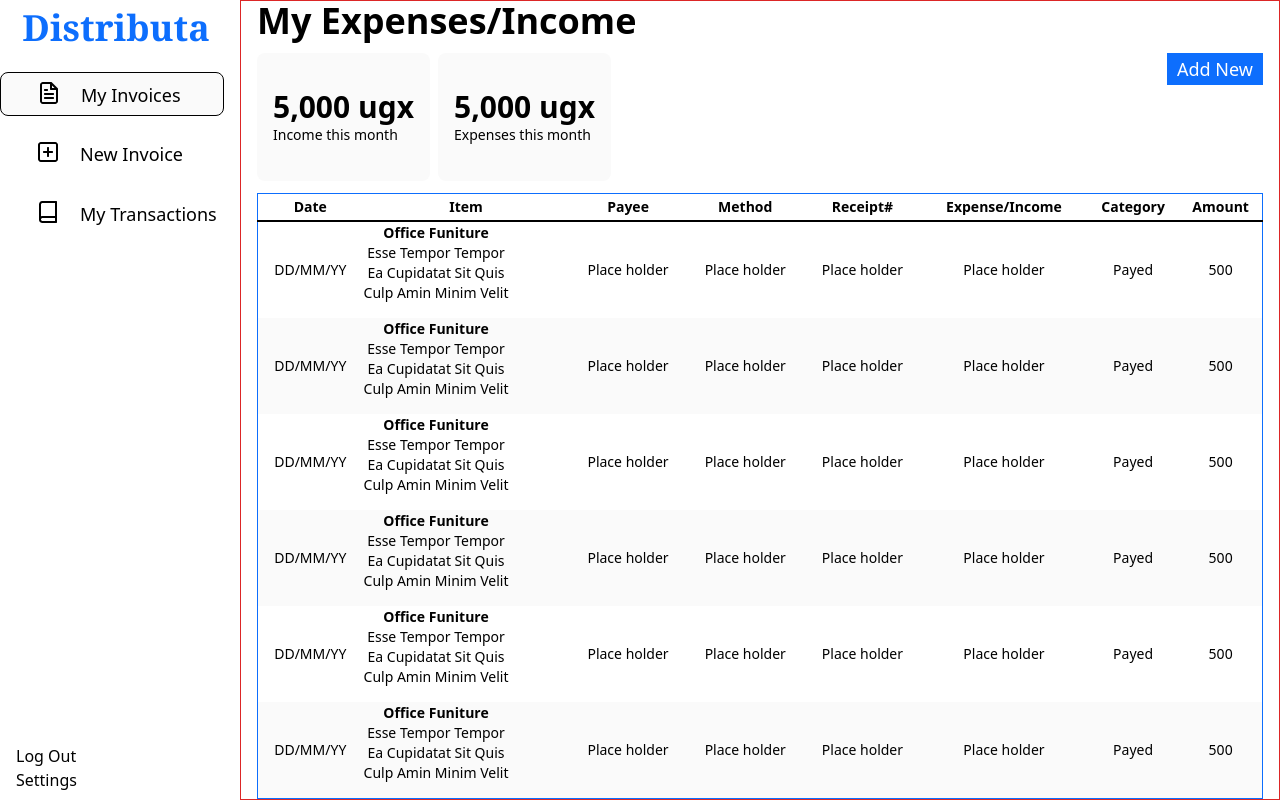
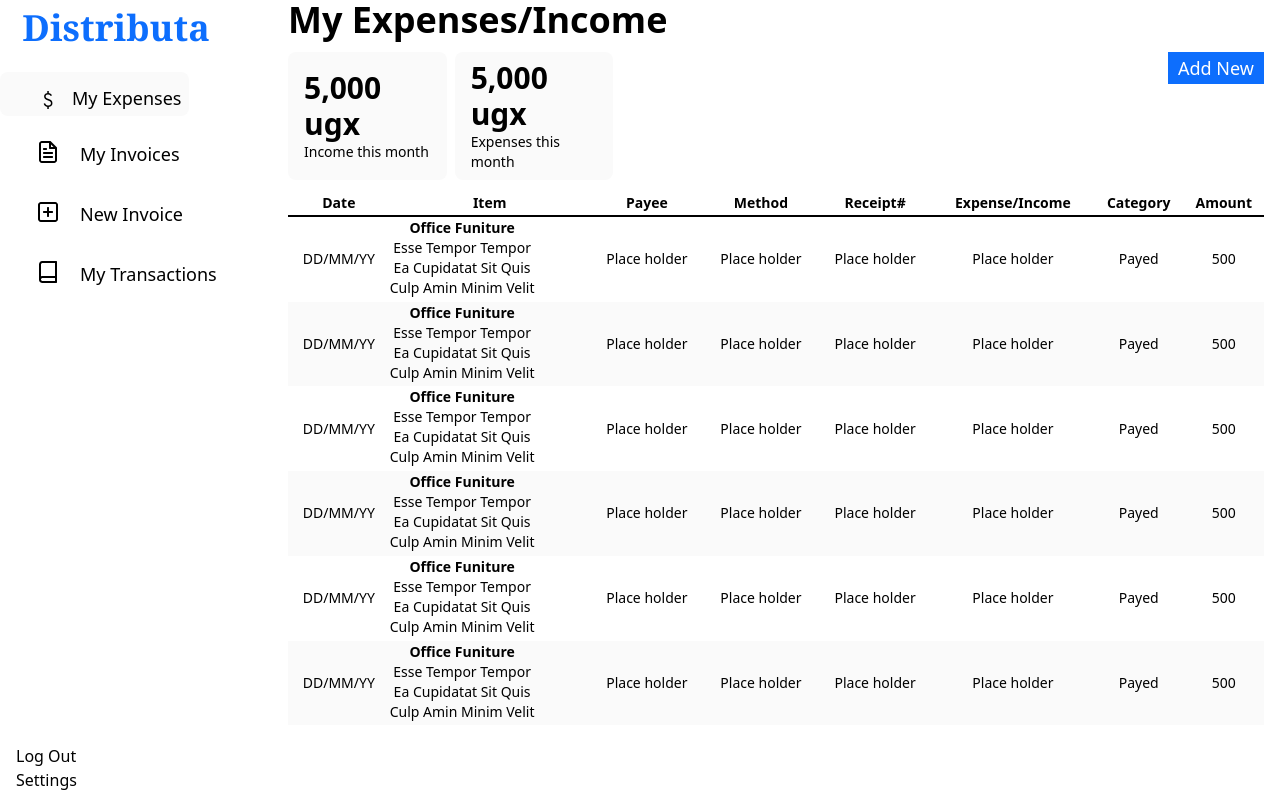
Before and after one commit to nakayizakevina/Distributa, a website: page myExpenses-Income.html in a window 1280 px wide. Drawn offline with Linux system fonts and the light colour scheme.

Commit message:
made updated on all pages

```diff
--- a/myExpenses-Income.html
+++ b/myExpenses-Income.html
@@ -81,7 +81,7 @@
             </div>
         </div>
     </div>
-    <main class="hidden lg:flex lg:w-screen lg:h-screen  lg:gap-4 lg:flex-row  lg:overflow-hidden lg:overflow-y-scroll">
+    <main class="hidden lg:flex lg:w-screen lg:h-screen lg:overflow-y-hidden lg:gap-4 lg:flex-row">
         <!--sidebar-->
         <div class="flex w-64 h-screen  flex-col mt-2  mr-8 justify-between">
           <div class="h-2/4 flex flex-col items-center gap-6">
@@ -89,7 +89,11 @@
              Distributa
             </p>
             <div class=" flex flex-col gap-4 w-full">
-              <a class="flex  bg-grey  rounded-lg border align-middle w-56 h-11 pl-9  " href="myinvoice.html">
+              <a class="flex items-center px-2 w-fit h-11 pl-9 bg-grey border-b-gray rounded-lg md:w-45 md:align-middle md:flex cursor-pointer"  href="myExpenses-Income.html">
+                <img class="w-6 h-6 mt-3" src="./img/expense.png.png" alt="" />
+                <p class="ml-3 pt-2 font-sans text-lg">My Expenses</p>
+              </a>
+              <a class="flex  align-middle w-56 h-11 pl-9  " href="myinvoice.html">
                 <img class="w-fit h-fit pt-2" src="./img/file-text 1.png"alt="file">
                 <p class="ml-5 pt-2 font-sans text-lg">My Invoices</p>
               </a>
@@ -109,7 +113,7 @@
 
         </div>
         <!--end of sidebar-->
-        <section class="h-full flex flex-col px-4 gap-3 md:w-full border border-red-600">
+        <section class="h-screen flex flex-col px-4 gap-3 lg:w-full">
           <p class="text-4xl font-semibold">My Expenses/Income</p>
            <div class=" w-full flex justify-between">
               <div class="w-1/3 flex gap-2">
@@ -126,7 +130,8 @@
                  <button class="bg-blue text-white gap-2 w-20 h-6 text-sm flex justify-center items-center ml-2 p-2 md:w-24 md:h-8 md:text-lg">Add New</button>
               </a>
            </div>
-         <table class="w-full h-full text-center text-sm  overscroll-y-auto border border-blue">
+           <div class="lg:w-full lg:h-4/6 lg:overflow-y-scroll">
+              <table class="w-full h-full text-center text-sm">
               <tr class=" border-b-2 font-normal ">
                 <th>Date</th>
                 <th>Item</th>
@@ -138,7 +143,7 @@
                 <th>Amount</th>
               </tr>
              </thead>
-               <tbody class=" overflow-y-auto">
+              <tbody class="">
                   <tr>
                     <td>DD/MM/YY</td>
                     <td class="w-fit flex flex-col justify-start pl-0">
@@ -242,6 +247,8 @@
                  </tr>
               </tbody>
               </table>
+           </div>
+
         </section>
     </main>
 </body>
```
Also changed, not shown: Empty-Invoice.html (+1 -1 lines), New_Invoice.html (+1 -4 lines), Preview.html (+3 -3 lines), myinvoice.html (+5 -1 lines), mytransactions.html (+7 -5 lines), output.css. Lines whose indentation alone changed are shown as unchanged.
